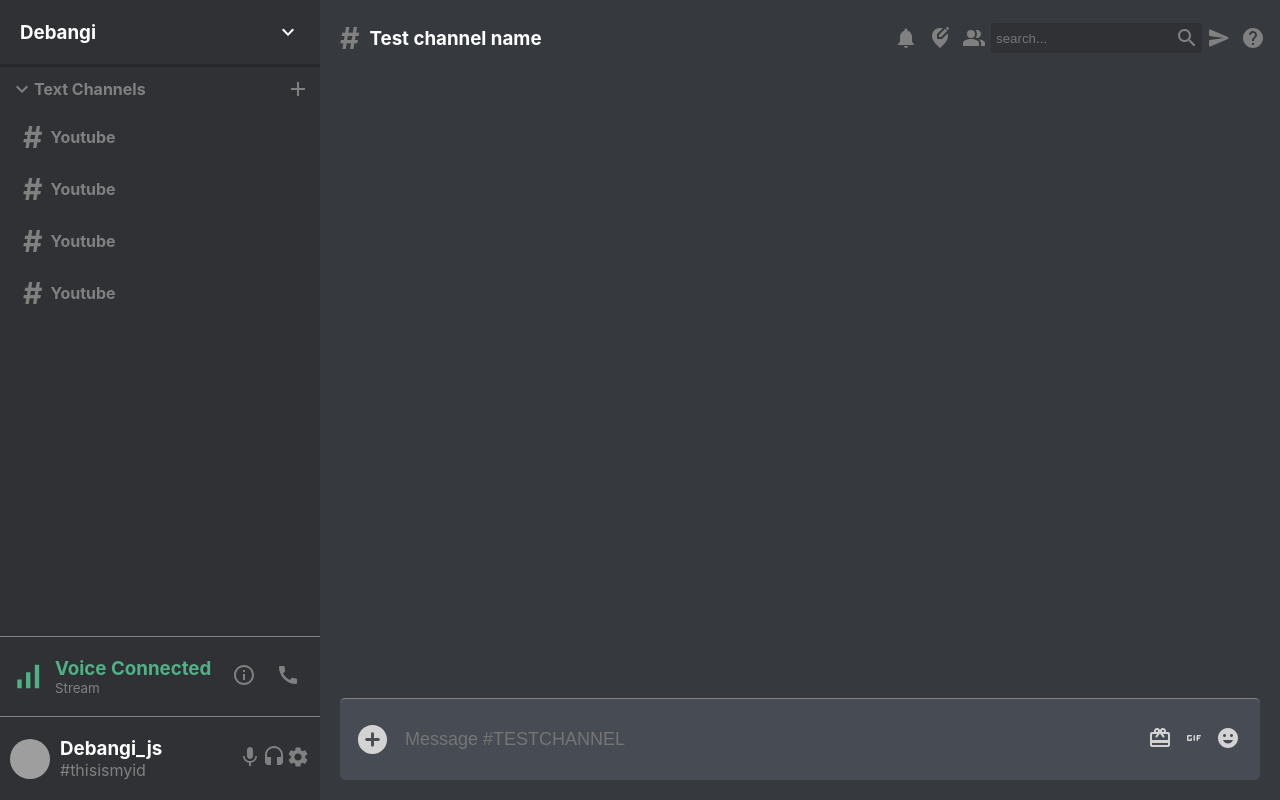
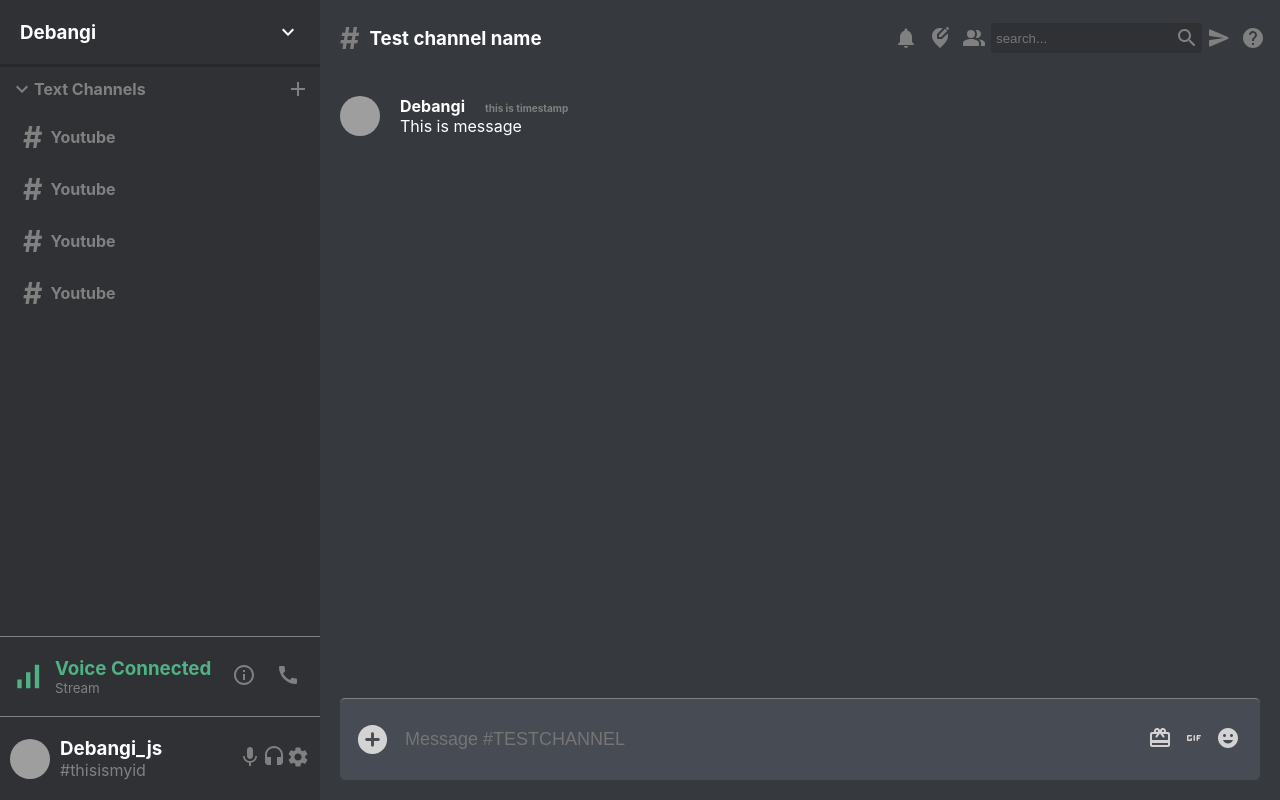
Before and after one commit to debangi/Discord-Clone-React, a React (Create React App) app: page / in a window 1280 px wide. Built offline with nearby package versions, Linux system fonts and the light colour scheme; grey boxes are pictures that could not be loaded.

Commit message:
Created a message element basic structure

```diff
--- a/src/components/Chat.jsx
+++ b/src/components/Chat.jsx
@@ -1,4 +1,5 @@
 import React from 'react';
+import Message from './Message';
 import ChatHeader from './ChatHeader';
 import AddCircleRoundedIcon from '@mui/icons-material/AddCircleRounded';
 import CardGiftcardRoundedIcon from '@mui/icons-material/CardGiftcardRounded';
@@ -10,7 +11,9 @@ const Chat = () => {
   return (
     <div className='chat'>
       <ChatHeader />
-      <div className='chat__messages'></div>
+      <div className='chat__messages'>
+        <Message />
+      </div>
       <div className='chat__input'>
         <AddCircleRoundedIcon fontSize='large' />
         <form>
--- /dev/null
+++ b/src/components/Message.css
@@ -0,0 +1,14 @@
+.message {
+  display: flex;
+  align-items: center;
+  padding: 20px;
+  color: #fff;
+}
+.message__info {
+  margin-left: 20px;
+}
+.message__timestamp {
+  color: gray;
+  margin-left: 20px;
+  font-size: x-small;
+}
--- /dev/null
+++ b/src/components/Message.jsx
@@ -0,0 +1,20 @@
+import { Avatar } from '@mui/material';
+import React from 'react';
+import './Message.css';
+
+const Message = () => {
+  return (
+    <div className='message'>
+      <Avatar src='https://avatars.githubusercontent.com/u/67732957?v=4' />
+      <div className='message__info'>
+        <h4>
+          Debangi
+          <span className='span message__timestamp'>this is timestamp</span>
+        </h4>
+        <p>This is message</p>
+      </div>
+    </div>
+  );
+};
+
+export default Message;
```
Also changed, not shown: 1 other file (tests, documents, lock files or other folders).
